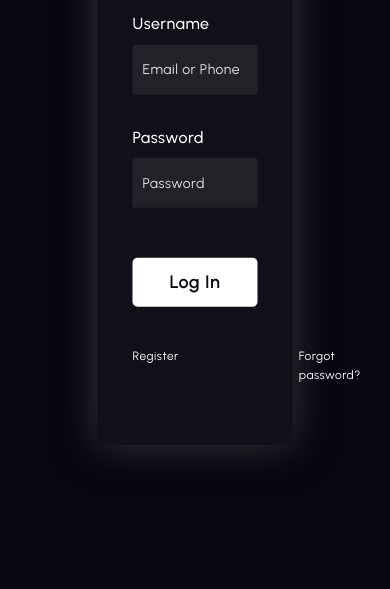
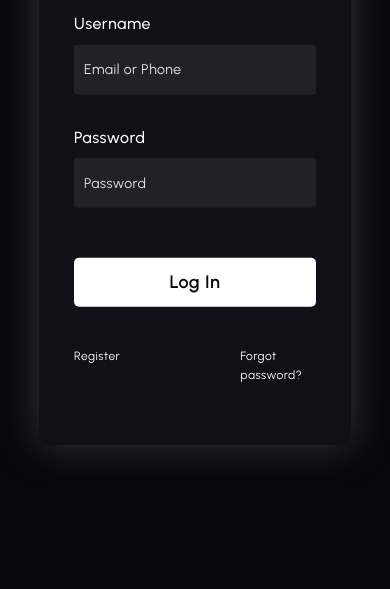
Before and after one commit to AtereD/Admin, a plain HTML site: page index.html in a window 390 px wide. Shown: the part 255-844 px from the top of the page. Drawn offline with Linux system fonts and the light colour scheme.

Commit message:
Update styles.css

```diff
--- a/css/styles.css
+++ b/css/styles.css
@@ -34,7 +34,7 @@
         min-width:100%;
     }
     form {
-        min-width:50%;
+        min-width:80%;
     }
 
 
```
